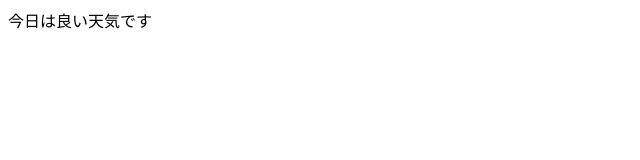
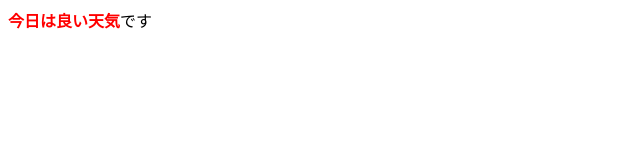
Before and after one commit to Kaito-footstar/20260427-git-workshop, a plain HTML site: page index.html in a window 1280 px wide. Shown: the whole page, without its empty margins (0-640 px from the left). Drawn offline with Linux system fonts and the light colour scheme.

Commit message:
Update index.html

```diff
--- a/index.html
+++ b/index.html
@@ -5,6 +5,6 @@
     <title>タイトル</title>
   </head>
   <body>
-    今日は良い天気です
+    <strong style="color:red">今日は良い天気</strong>です
   </body>
 </html>
```
